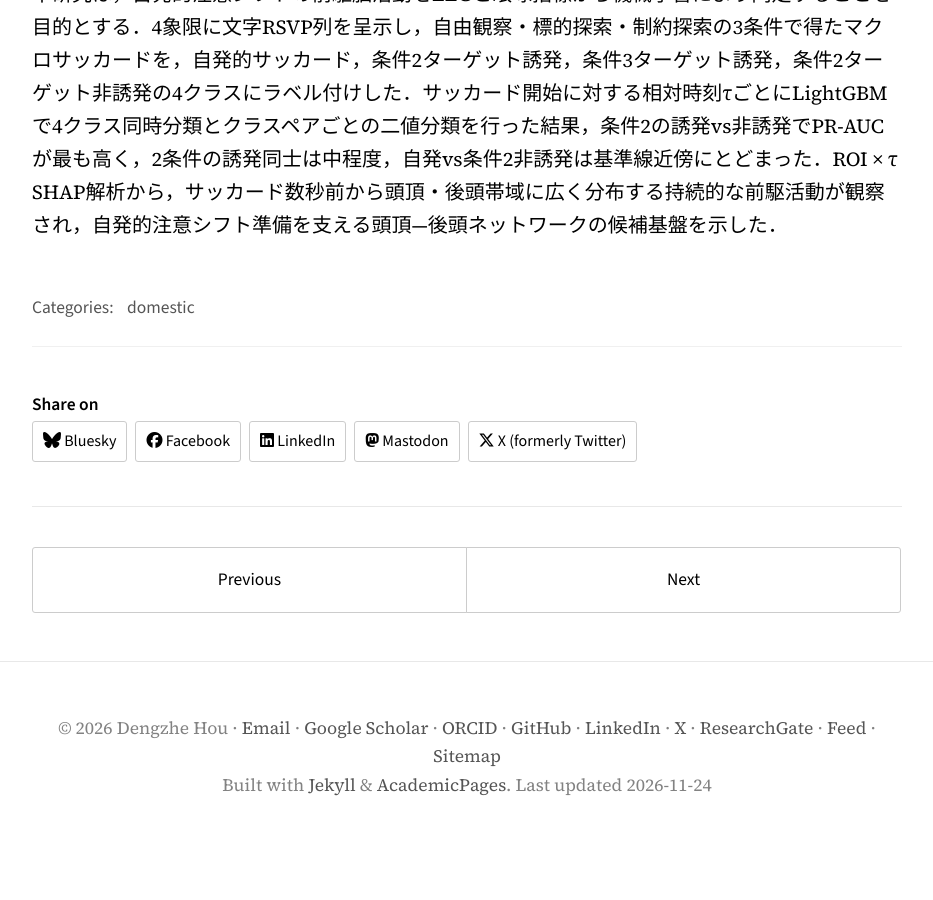
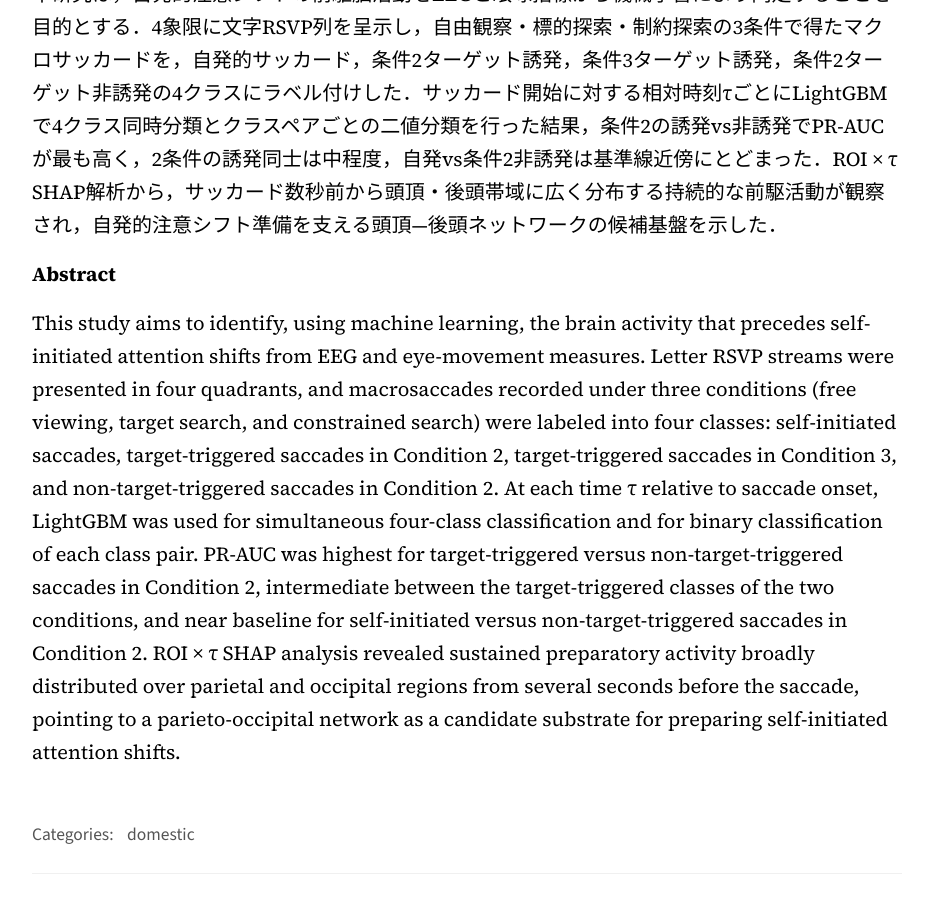
Before and after one commit to dengzhe-hou/dengzhe-hou.github.io, a Jekyll site: the page built from _talks/2025-12-15-hip-kin.md, in a window 1280 px wide and 900 px high, scrolled down 529 px. Shown: the whole window, without its empty margins (173-1106 px from the left). Built offline with Jekyll 4.4.1, drawn with Linux system fonts in a browser that asks for light colours; before the commit the page ends 1361 px from its top, so only the background shows below that.

Commit message:
Add English abstract to the Kanari HIP 2025 talk

```diff
--- a/_talks/2025-12-15-hip-kin.md
+++ b/_talks/2025-12-15-hip-kin.md
@@ -19,3 +19,7 @@ Published in IEICE Technical Report, Vol. 125, No. 291, [HIP2025-64](https://ken
 **抄録**
 
 本研究は，自発的注意シフトの前駆脳活動をEEGと眼球指標から機械学習により同定することを目的とする．4象限に文字RSVP列を呈示し，自由観察・標的探索・制約探索の3条件で得たマクロサッカードを，自発的サッカード，条件2ターゲット誘発，条件3ターゲット誘発，条件2ターゲット非誘発の4クラスにラベル付けした．サッカード開始に対する相対時刻τごとにLightGBMで4クラス同時分類とクラスペアごとの二値分類を行った結果，条件2の誘発vs非誘発でPR-AUCが最も高く，2条件の誘発同士は中程度，自発vs条件2非誘発は基準線近傍にとどまった．ROI × τ SHAP解析から，サッカード数秒前から頭頂・後頭帯域に広く分布する持続的な前駆活動が観察され，自発的注意シフト準備を支える頭頂—後頭ネットワークの候補基盤を示した．
+
+**Abstract**
+
+This study aims to identify, using machine learning, the brain activity that precedes self-initiated attention shifts from EEG and eye-movement measures. Letter RSVP streams were presented in four quadrants, and macrosaccades recorded under three conditions (free viewing, target search, and constrained search) were labeled into four classes: self-initiated saccades, target-triggered saccades in Condition 2, target-triggered saccades in Condition 3, and non-target-triggered saccades in Condition 2. At each time τ relative to saccade onset, LightGBM was used for simultaneous four-class classification and for binary classification of each class pair. PR-AUC was highest for target-triggered versus non-target-triggered saccades in Condition 2, intermediate between the target-triggered classes of the two conditions, and near baseline for self-initiated versus non-target-triggered saccades in Condition 2. ROI × τ SHAP analysis revealed sustained preparatory activity broadly distributed over parietal and occipital regions from several seconds before the saccade, pointing to a parieto-occipital network as a candidate substrate for preparing self-initiated attention shifts.
```
